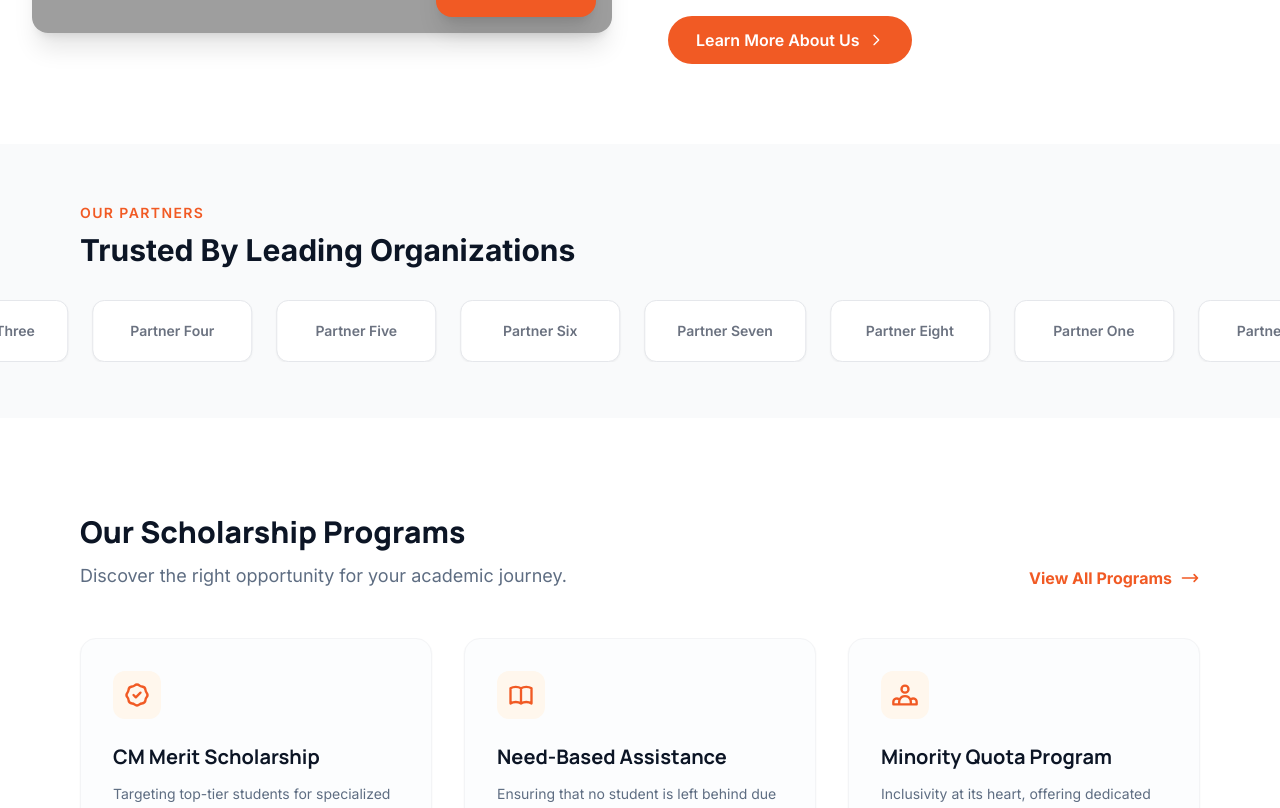
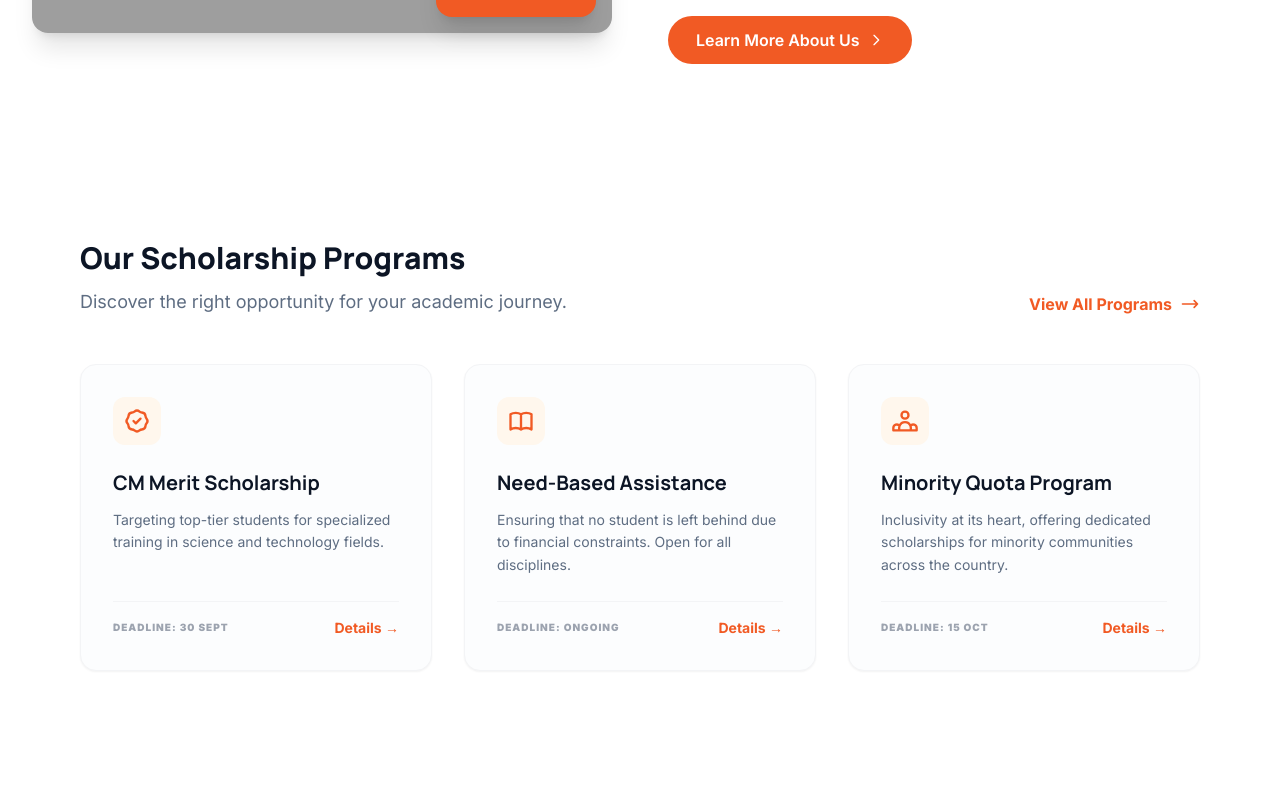
Before and after one commit to fahadraza512/Dar_ul_zahra, a Next.js app: page / in a window 1280 px wide. Shown: the part 4585-5393 px from the top of the page. Built offline with nearby package versions, Linux system fonts and the light colour scheme; no server answers; grey boxes are pictures that could not be loaded.

Commit message:
reorder: move PartnersSection below TeamSection on home page

```diff
--- a/src/app/page.tsx
+++ b/src/app/page.tsx
@@ -31,11 +31,11 @@ export default function Home() {
         <ProgramsSection />
         <LegacySection />
         <AboutSection />
-        <PartnersSection />
         <ScholarshipPrograms />
         <ImpactSection />
         <WhyUsSection />
         <TeamSection />
+        <PartnersSection />
         <TestimonialsSection />
         <CTASection />
       </main>
```
